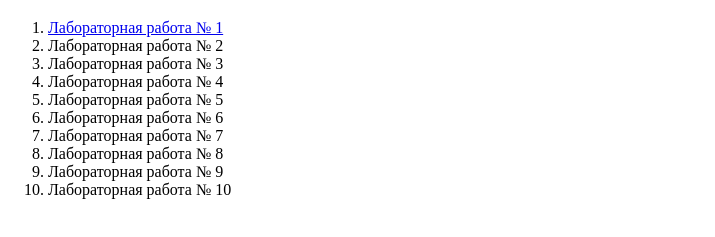
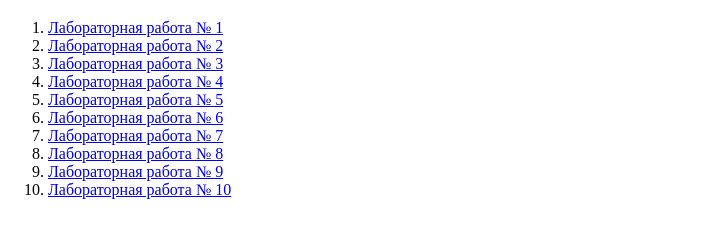
Before and after one commit to VozhakovMA2005/Vozhakov_web-dev-2025-1, a plain HTML site: page index.html in a window 1280 px wide. Shown: the part 61-298 px from the top of the page, without its empty margins (0-715 px from the left). Drawn offline with Linux system fonts and the light colour scheme.

Commit message:
[main] add links

```diff
--- a/index.html
+++ b/index.html
@@ -10,15 +10,15 @@
 
     <ol>
         <li><a href="lab1/index.html">Лабораторная работа № 1</a></li>
-        <li><a href="lab2/index.html"></a>Лабораторная работа № 2</li>
-        <li><a href="lab3/index.html"></a>Лабораторная работа № 3</li>
-        <li><a href="lab4/index.html"></a>Лабораторная работа № 4</li>
-        <li><a href="lab5/index.html"></a>Лабораторная работа № 5</li>
-        <li><a href="lab6/index.html"></a>Лабораторная работа № 6</li>
-        <li><a href="lab7/index.html"></a>Лабораторная работа № 7</li>
-        <li><a href="lab8/index.html"></a>Лабораторная работа № 8</li>
-        <li><a href="lab9/index.html"></a>Лабораторная работа № 9</li>
-        <li><a href="lab10/index.html"></a>Лабораторная работа № 10</li>
+        <li><a href="lab2/index.html">Лабораторная работа № 2</a></li>
+        <li><a href="lab3/index.html">Лабораторная работа № 3</a></li>
+        <li><a href="lab4/index.html">Лабораторная работа № 4</a></li>
+        <li><a href="lab5/index.html">Лабораторная работа № 5</a></li>
+        <li><a href="lab6/index.html">Лабораторная работа № 6</a></li>
+        <li><a href="lab7/index.html">Лабораторная работа № 7</a></li>
+        <li><a href="lab8/index.html">Лабораторная работа № 8</a></li>
+        <li><a href="lab9/index.html">Лабораторная работа № 9</a></li>
+        <li><a href="lab10/index.html">Лабораторная работа № 10</a></li>
     </ol>
 </body>
 </html>
--- a/lab2/construct.css
+++ b/lab2/construct.css
@@ -23,7 +23,7 @@ nav a.active {
   display: flex;
   flex-direction: column;
   padding: 30px 40px;
-  background-color: #fff;
+  background-color: #080707;
   border-radius: 35px;
   filter: drop-shadow(17px 19px 24px rgba(0, 0, 0, 0.13));
   cursor: pointer;
```
